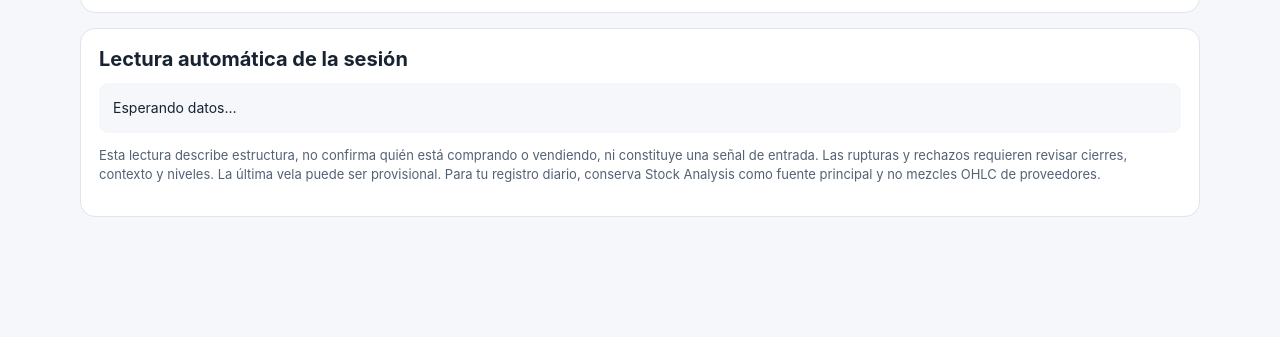
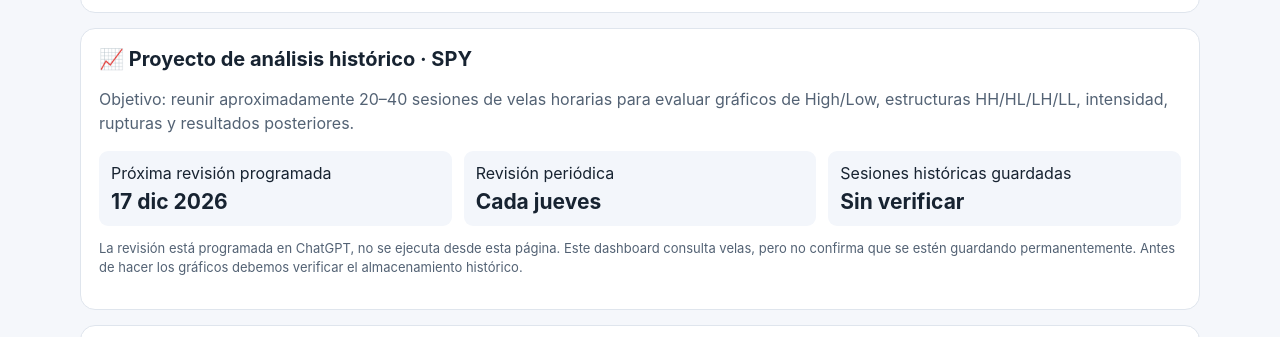
Before and after one commit to Matzota/spy-ohlc, a plain HTML site: page index.html in a window 1280 px wide. Shown: the part 889-1226 px from the top of the page. Before the commit the page ends 1139 px from the top, so only its background shows below. Drawn offline with Linux system fonts and the light colour scheme; no server answers.

Commit message:
Add files via upload

```diff
--- a/index.html
+++ b/index.html
@@ -8,6 +8,7 @@
 <section class="panel"><div class="stats"><div class="stat">Sesión mostrada<b id="date">—</b></div><div class="stat">Apertura observada<b id="open">—</b></div><div class="stat">Máximo observado<b id="high">—</b></div><div class="stat">Mínimo observado<b id="low">—</b></div><div class="stat">Apertura → último cierre<b id="change">—</b></div></div></section>
 <section class="panel"><h2>Velas OHLC</h2><div class="table-wrap"><table><thead><tr><th>Inicio vela (ET)</th><th>Open</th><th>High</th><th>Low</th><th>Close</th><th>Rango H−L</th><th>Cambio C−O</th></tr></thead><tbody id="rows"><tr><td colspan="7">Cargando…</td></tr></tbody></table></div><p class="small">Los colores indican variación del cierre respecto de la apertura de cada vela, no prueban por sí solos la fuerza compradora o vendedora. Máximo y mínimo destacados: únicamente entre las velas recibidas.</p></section>
 <section class="panel"><h2>Estructura de máximos y mínimos</h2><p class="small">Cada vela se compara con la inmediatamente anterior. HH = máximo más alto; LH = máximo más bajo; HL = mínimo más alto; LL = mínimo más bajo; EQ = igual. Una secuencia de 2 significa dos comparaciones consecutivas en la misma dirección; 3 significa tres.</p><div class="table-wrap"><table><thead><tr><th>Inicio (ET)</th><th>Máximo</th><th>Δ High</th><th>Racha High</th><th>Mínimo</th><th>Δ Low</th><th>Racha Low</th><th>Lectura</th></tr></thead><tbody id="structure"><tr><td colspan="8">Cargando…</td></tr></tbody></table></div></section>
+<section class="panel" id="historical-plan"><h2>📈 Proyecto de análisis histórico · SPY</h2><p>Objetivo: reunir aproximadamente 20–40 sesiones de velas horarias para evaluar gráficos de High/Low, estructuras HH/HL/LH/LL, intensidad, rupturas y resultados posteriores.</p><div class="stats"><div class="stat">Próxima revisión programada<b>17 dic 2026</b></div><div class="stat">Revisión periódica<b>Cada jueves</b></div><div class="stat">Sesiones históricas guardadas<b>Sin verificar</b></div></div><p class="small" id="history-note">La revisión está programada en ChatGPT, no se ejecuta desde esta página. Este dashboard consulta velas, pero no confirma que se estén guardando permanentemente. Antes de hacer los gráficos debemos verificar el almacenamiento histórico.</p></section>
 <section class="panel"><h2>Lectura automática de la sesión</h2><div id="analysis" class="analysis">Esperando datos…</div><p class="small">Esta lectura describe estructura, no confirma quién está comprando o vendiendo, ni constituye una señal de entrada. Las rupturas y rechazos requieren revisar cierres, contexto y niveles. La última vela puede ser provisional. Para tu registro diario, conserva Stock Analysis como fuente principal y no mezcles OHLC de proveedores.</p></section>
 </main><script>
 'use strict';
```
